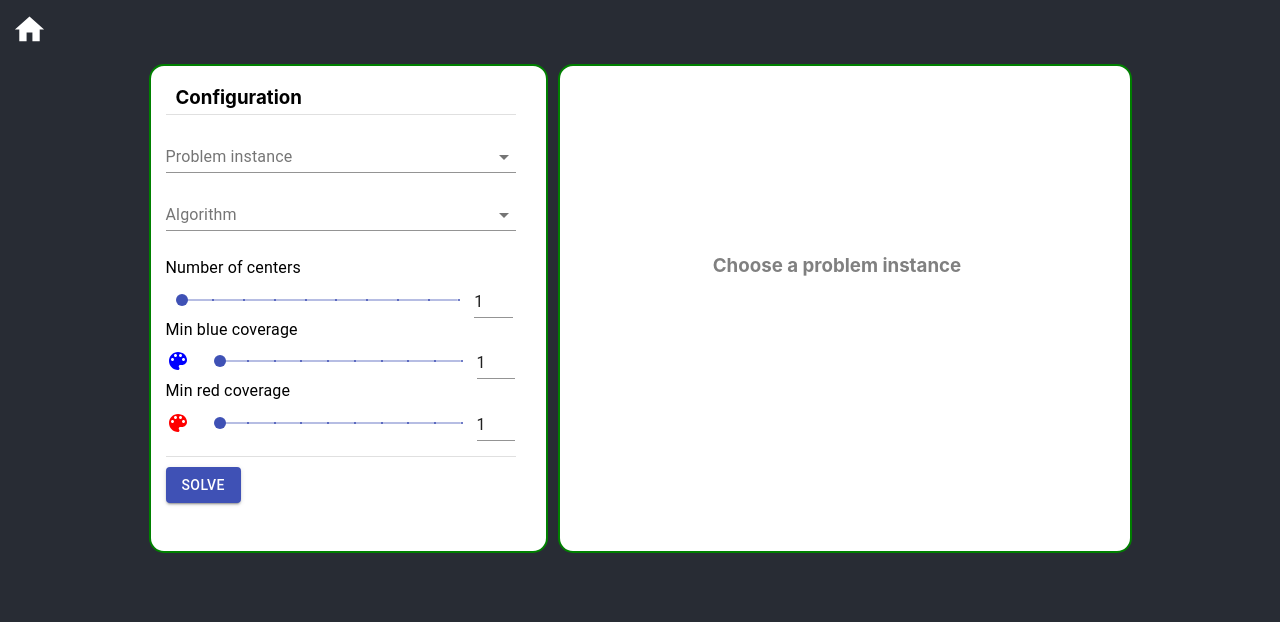
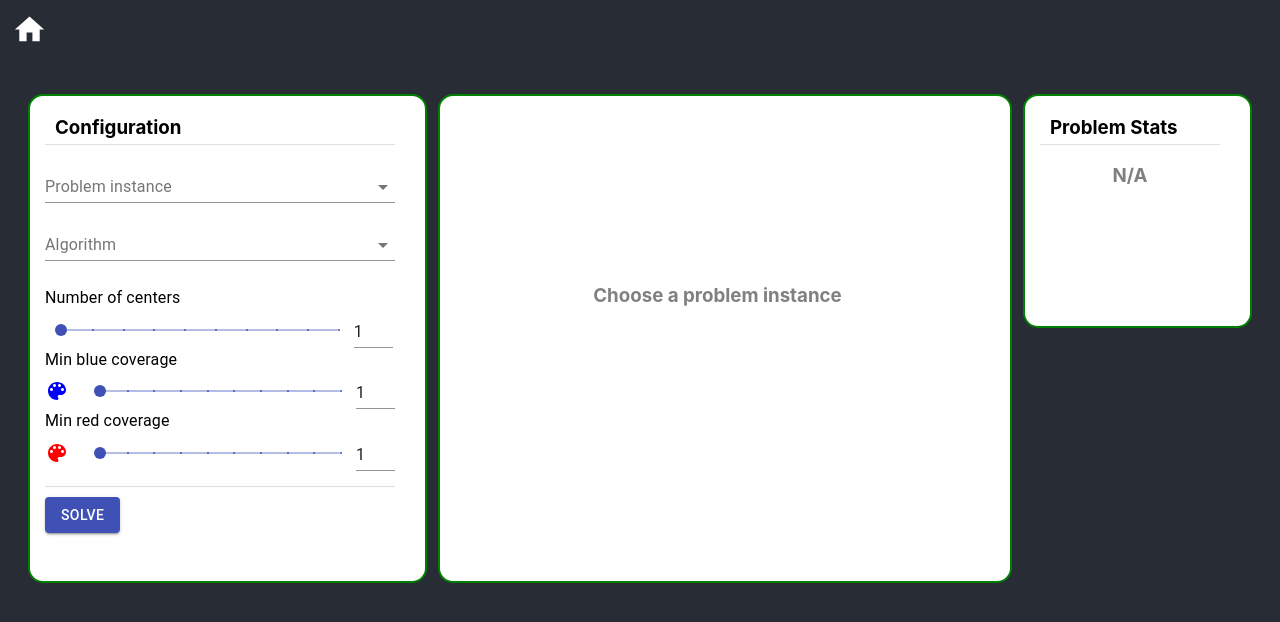
Before and after one commit to timothy-ch-cheung/k-center, a React (Create React App) app in the folder webapp/: page /solve in a window 1280 px wide. Shown: the top 622 px of the page. Built offline with nearby package versions, Linux system fonts and the light colour scheme.

Commit message:
Add panel to display stats about the problem instance

```diff
--- a/webapp/src/components/chart/Chart.tsx
+++ b/webapp/src/components/chart/Chart.tsx
@@ -41,7 +41,7 @@ const ToolTip = styled("div")`
     padding: 5px;
 `
 
-const GraphPlaceHolder = styled("h3")`
+export const GraphPlaceHolder = styled("h3")`
     color: grey;
     text-align: center;
 `
@@ -70,6 +70,7 @@ interface Props {
     chart?: ChartData
     width: number
     height: number
+    className?: string
 }
 
 export default function Chart(props: Props): JSX.Element {
--- a/webapp/src/components/configuration/Configurator.tsx
+++ b/webapp/src/components/configuration/Configurator.tsx
@@ -11,13 +11,14 @@ interface Props {
     height: number
     chartData?: ChartData
     setChartData: (chart: any) => void
+    className?: string
 }
 
-const H3 = styled("h3")`
+export const H3 = styled("h3")`
     margin: 5px 10px;
 `
 
-const SectionDivider = styled(Divider)`
+export const SectionDivider = styled(Divider)`
     margin-bottom: 10px;
 `
 
@@ -39,7 +40,7 @@ const RedPaletteIcon = styled(PaletteIcon)`
     color: red
 `
 
-const HorizontalGroup = styled("div")`
+export const HorizontalGroup = styled("div")`
     display: flex;
     justify-content: space-between;
 `
--- /dev/null
+++ b/webapp/src/components/stats/optimal/InstanceStats.tsx
@@ -0,0 +1,61 @@
+import React from 'react';
+import {ChartData, ChartFrame, GraphPlaceHolder} from "../../chart/Chart";
+import {H3, HorizontalGroup, SectionDivider} from "../../configuration/Configurator";
+import {IconButton, Tooltip} from "@material-ui/core";
+import InfoIcon from '@material-ui/icons/Info'
+import styled from "@emotion/styled";
+
+interface Props {
+    chart?: ChartData
+    width: number
+    height: number
+}
+
+interface DataProps {
+    chart?: ChartData
+}
+
+const IconBtn = styled(IconButton)`
+    height: 24px;
+    padding: 0px;
+`
+
+const ToolTipLine = styled("p")`
+    font-size: 13px;
+    margin: 5px;
+`
+
+function OptimalStats(props: DataProps) {
+    return <div>
+        <ToolTipLine>Optimal radius with constraints:</ToolTipLine>
+        <ToolTipLine>k: {props.chart?.k}</ToolTipLine>
+        <ToolTipLine>min blue: {props.chart?.minBlue}</ToolTipLine>
+        <ToolTipLine>min red: {props.chart?.minRed}</ToolTipLine>
+        <ToolTipLine>
+            which leaves {props.chart?.optimalOutliers} {props.chart?.optimalOutliers == 1 ? "outlier" : "outliers"}
+        </ToolTipLine>
+    </div>
+}
+
+
+export default function InstanceStats(props: Props): JSX.Element {
+    return <ChartFrame width={props.width} height={props.height}>
+        <H3>Problem Stats</H3>
+        <SectionDivider/>
+        {!props.chart && <GraphPlaceHolder>N/A</GraphPlaceHolder>}
+        {props.chart && <>
+            <p>Nodes: {props.chart.nodes}</p>
+            <p>Blue nodes: {props.chart.blue}</p>
+            <p>Red nodes: {props.chart.red}</p>
+            <HorizontalGroup>
+                <p style={{marginTop: "0px"}}>optimal cost: {props.chart.optimalRadius}</p>
+                <Tooltip title={<OptimalStats chart={props.chart}/>}>
+                    <IconBtn aria-label="back">
+                        <InfoIcon/>
+                    </IconBtn>
+                </Tooltip>
+            </HorizontalGroup>
+
+        </>}
+    </ChartFrame>
+}
--- a/webapp/src/pages/solve/Solve.tsx
+++ b/webapp/src/pages/solve/Solve.tsx
@@ -6,14 +6,22 @@ import Home from '@material-ui/icons/Home';
 import {IconButton} from "@material-ui/core";
 import {useHistory} from "react-router-dom";
 import Configurator from "../../components/configuration/Configurator";
+import InstanceStats from "../../components/stats/optimal/InstanceStats";
 
 const HomeIcon = styled(Home)`
     color: white;
 `
 
 const ChartContainer = styled("div")`
-    display: flex;
-    justify-content: center;
+    display: grid;
+    grid-template-rows: 495px 150px;
+    grid-template-columns: 405px 580px;
+    grid-gap: 5px;
+
+    grid-template-areas:
+    "left middle top-right"
+    "left middle bot-right";
+    margin: 30px auto;
 `
 
 function Solve() {
@@ -31,8 +39,9 @@ function Solve() {
             </IconButton>
         </div>
         <ChartContainer>
-            <Configurator width={350} height={455} chartData={chartData} setChartData={setChartData}/>
-            <Chart chart={chartData} width={350} height={350}/>
+            <Configurator className="left" width={350} height={455} chartData={chartData} setChartData={setChartData}/>
+            <Chart className="middle" chart={chartData} width={350} height={350}/>
+            <InstanceStats chart={chartData} width={180} height={200}/>
         </ChartContainer>
     </Container>
 }
```
